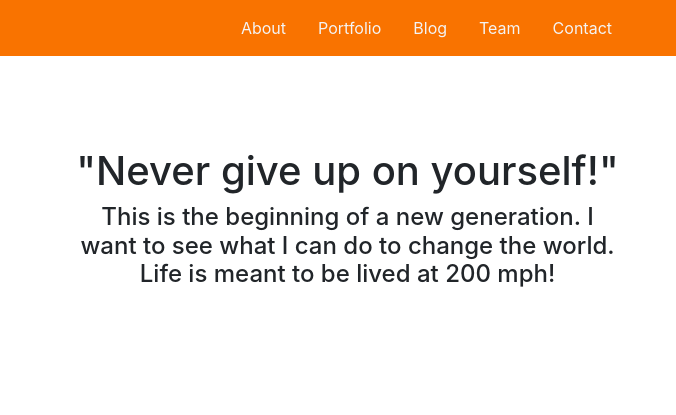
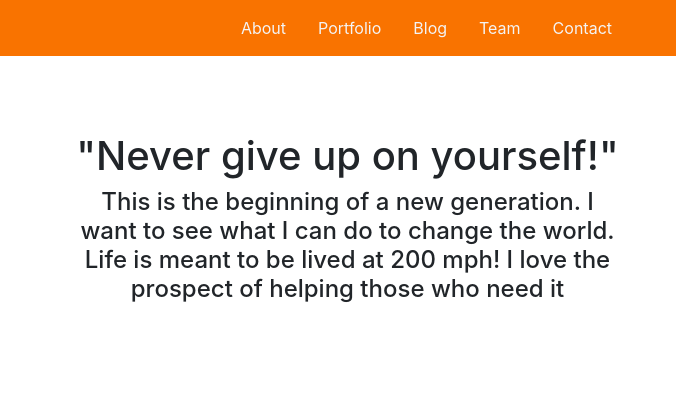
Before and after one commit to AdrianCooks/Index, a plain HTML site: page index.html in a window 1280 px wide. Shown: the full height of the page, 604-1280 px from the left. Drawn offline with nearby package versions, Linux system fonts and the light colour scheme.

Commit message:
first commit

```diff
--- a/index.html
+++ b/index.html
@@ -48,7 +48,7 @@
             <div class="float-child" id="inspirationalQuote">
                 <h1>"Never give up on yourself!"</h1>
                 <h4>This is the beginning of a new generation. I want to see what I can do to change the world. Life is
-                    meant to be lived at 200 mph!</h4>
+                    meant to be lived at 200 mph! I love the prospect of helping those who need it</h4>
             </div>
         </div>
     </div>
```
